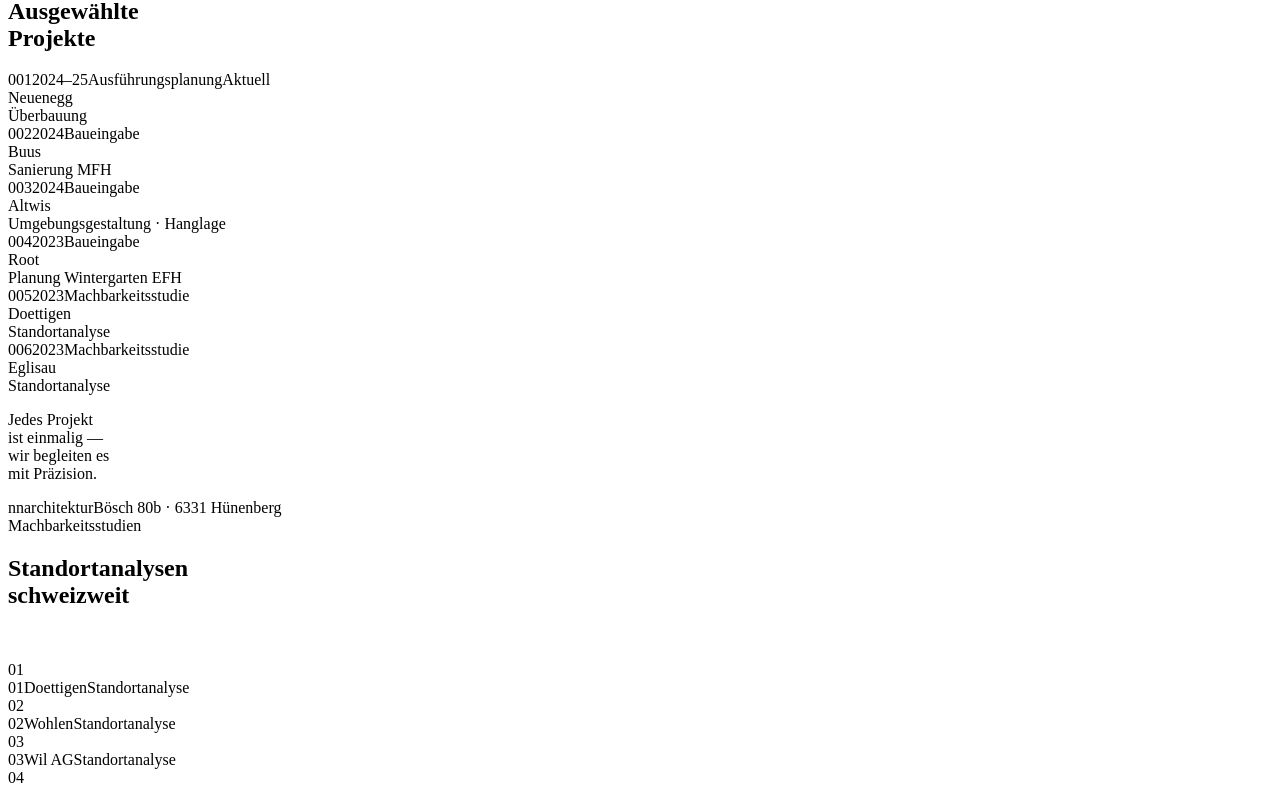
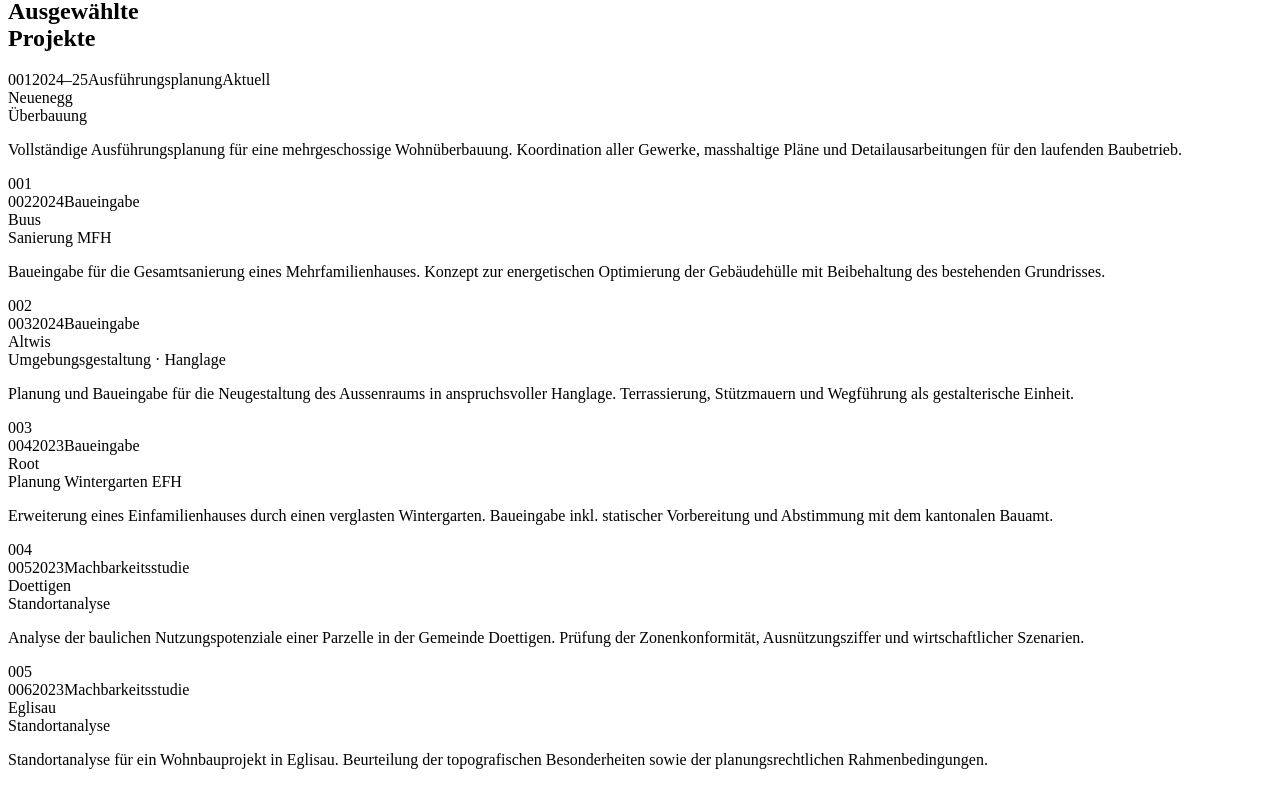
Before and after one commit to dinesnimalthas/nnarchitektur.website, a React (Vite) app: page / in a window 1280 px wide. Shown: the part 1160-1946 px from the top of the page. Built offline with nearby package versions, Linux system fonts and the light colour scheme; the HTML template or start-up script is replaced by a standard one.

Commit message:
Enhance project details: add descriptions and images to project items, improve layout and styling for better presentation

```diff
--- a/src/App.jsx
+++ b/src/App.jsx
@@ -25,12 +25,36 @@ const SERVICES = [
 ]
 
 const PROJECTS = [
-  { idx: '001', year: '2024–25', place: 'Neuenegg', type: 'Ausführungsplanung', sub: 'Überbauung', active: true },
-  { idx: '002', year: '2024',    place: 'Buus',     type: 'Baueingabe',         sub: 'Sanierung MFH' },
-  { idx: '003', year: '2024',    place: 'Altwis',   type: 'Baueingabe',         sub: 'Umgebungsgestaltung · Hanglage' },
-  { idx: '004', year: '2023',    place: 'Root',     type: 'Baueingabe',         sub: 'Planung Wintergarten EFH' },
-  { idx: '005', year: '2023',    place: 'Doettigen', type: 'Machbarkeitsstudie', sub: 'Standortanalyse' },
-  { idx: '006', year: '2023',    place: 'Eglisau',  type: 'Machbarkeitsstudie', sub: 'Standortanalyse' },
+  {
+    idx: '001', year: '2024–25', place: 'Neuenegg', type: 'Ausführungsplanung', sub: 'Überbauung', active: true,
+    desc: 'Vollständige Ausführungsplanung für eine mehrgeschossige Wohnüberbauung. Koordination aller Gewerke, masshaltige Pläne und Detailausarbeitungen für den laufenden Baubetrieb.',
+    img: null,
+  },
+  {
+    idx: '002', year: '2024', place: 'Buus', type: 'Baueingabe', sub: 'Sanierung MFH',
+    desc: 'Baueingabe für die Gesamtsanierung eines Mehrfamilienhauses. Konzept zur energetischen Optimierung der Gebäudehülle mit Beibehaltung des bestehenden Grundrisses.',
+    img: null,
+  },
+  {
+    idx: '003', year: '2024', place: 'Altwis', type: 'Baueingabe', sub: 'Umgebungsgestaltung · Hanglage',
+    desc: 'Planung und Baueingabe für die Neugestaltung des Aussenraums in anspruchsvoller Hanglage. Terrassierung, Stützmauern und Wegführung als gestalterische Einheit.',
+    img: null,
+  },
+  {
+    idx: '004', year: '2023', place: 'Root', type: 'Baueingabe', sub: 'Planung Wintergarten EFH',
+    desc: 'Erweiterung eines Einfamilienhauses durch einen verglasten Wintergarten. Baueingabe inkl. statischer Vorbereitung und Abstimmung mit dem kantonalen Bauamt.',
+    img: null,
+  },
+  {
+    idx: '005', year: '2023', place: 'Doettigen', type: 'Machbarkeitsstudie', sub: 'Standortanalyse',
+    desc: 'Analyse der baulichen Nutzungspotenziale einer Parzelle in der Gemeinde Doettigen. Prüfung der Zonenkonformität, Ausnützungsziffer und wirtschaftlicher Szenarien.',
+    img: null,
+  },
+  {
+    idx: '006', year: '2023', place: 'Eglisau', type: 'Machbarkeitsstudie', sub: 'Standortanalyse',
+    desc: 'Standortanalyse für ein Wohnbauprojekt in Eglisau. Beurteilung der topografischen Besonderheiten sowie der planungsrechtlichen Rahmenbedingungen.',
+    img: null,
+  },
 ]
 
 const STUDIES = [
@@ -363,6 +387,7 @@ export default function App() {
             {PROJECTS.map((p, i) => (
               <Rv key={p.idx} delay={i * 55}>
                 <div className="proj-item">
+                  <div className="pi-content">
                     <div className="pi-top">
                       <span className="pi-idx">{p.idx}</span>
                       <span className="pi-year">{p.year}</span>
@@ -371,6 +396,14 @@ export default function App() {
                     </div>
                     <span className="pi-place">{p.place}</span>
                     <div className="pi-sub">{p.sub}</div>
+                    {p.desc && <p className="pi-desc">{p.desc}</p>}
+                  </div>
+                  <div className="pi-img">
+                    {p.img
+                      ? <img src={p.img} alt={`${p.place} – ${p.sub}`} />
+                      : <span className="pi-img-ghost">{p.idx}</span>
+                    }
+                  </div>
                 </div>
               </Rv>
             ))}
--- a/src/styles.css
+++ b/src/styles.css
@@ -396,11 +396,18 @@ ul { list-style: none; }
 .proj-item {
   padding: 2rem 0;
   border-top: 1px solid var(--bdr-l);
+  display: flex;
+  align-items: flex-start;
+  gap: clamp(1.5rem, 4vw, 4rem);
   transition: padding-left .3s var(--ease);
   cursor: default;
 }
 .proj-item:last-child { border-bottom: 1px solid var(--bdr-l); }
 .proj-item:hover { padding-left: .6rem; }
+.pi-content {
+  flex: 1;
+  min-width: 0;
+}
 .pi-top {
   display: flex; align-items: center;
   gap: 1.2rem; flex-wrap: wrap;
@@ -437,6 +444,39 @@ ul { list-style: none; }
   letter-spacing: .08em;
   color: rgba(17,17,16,.32);
   margin-top: .45rem;
+}
+.pi-desc {
+  margin-top: 1rem;
+  font-size: clamp(.82rem, 1vw, .92rem);
+  line-height: 1.7;
+  color: rgba(17,17,16,.52);
+  max-width: 54ch;
+}
+/* image block */
+.pi-img {
+  flex-shrink: 0;
+  width: clamp(120px, 18vw, 260px);
+  aspect-ratio: 4/3;
+  overflow: hidden;
+  background: rgba(17,17,16,.06);
+  display: flex;
+  align-items: center;
+  justify-content: center;
+  align-self: center;
+}
+.pi-img img {
+  width: 100%; height: 100%;
+  object-fit: cover;
+  display: block;
+  transition: transform .5s var(--ease);
+}
+.proj-item:hover .pi-img img { transform: scale(1.04); }
+.pi-img-ghost {
+  font-family: var(--disp);
+  font-size: clamp(2rem, 6vw, 5rem);
+  color: rgba(17,17,16,.1);
+  letter-spacing: .05em;
+  user-select: none;
 }
 
 /* ---------------------------------------
@@ -787,6 +827,7 @@ footer {
   .nav-links { display: none; }
   /* Studies */
   .studies-grid { grid-template-columns: repeat(2, 1fr); }
+  .pi-img { display: none; }
 }
 
 @media (max-width: 560px) {
```
Lines whose indentation alone changed are shown as unchanged.
